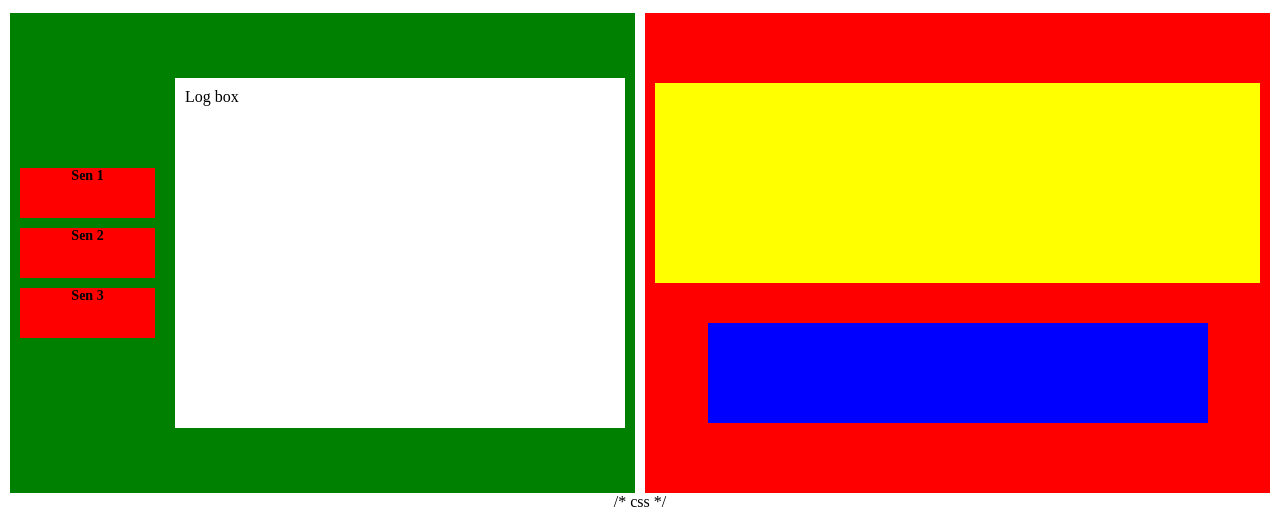
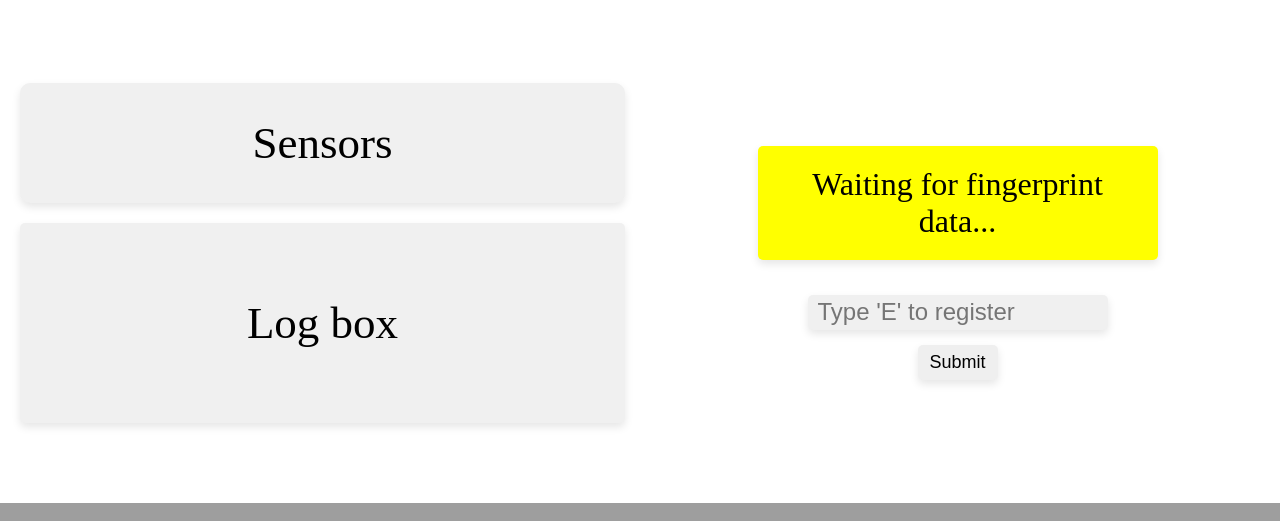
Before and after one commit to desirednamed123/capstone, a Flask app: page / in a window 1280 px wide. Shown: the part 544-1065 px from the top of the page. Run offline with Flask 3, Linux system fonts and the light colour scheme.

Commit message:
finish integ 24/02/25

```diff
--- /dev/null
+++ b/static/esp.js
@@ -0,0 +1,72 @@
+function fetchData() {
+    //juls
+    // Fetch fingerprint data
+    fetch('http://192.168.1.93/data')
+        .then(response => response.text())
+        .then(data => {
+            let fingerprintBox = document.getElementById('fingerprintStatus');
+            fingerprintBox.innerText = data;
+
+            // Change color based on fingerprint status
+            fingerprintBox.className = 'data-box';
+            if (data === "PLACE FINGER" || data === "ENROLLING" || data === "PLACE FINGER AGAIN" || data === "REMOVE FINGER") {
+                fingerprintBox.classList.add("orange");
+            } else if (data === "MATCH/Door Opened" || data === "SUCCESS: Fingerprint stored" || data === "SUCCESS") {
+                fingerprintBox.classList.add("green");
+            } else if (data === "NO MATCH/Door Closed" || data === "ERROR: Fingerprints did not match" || data === "ERROR") {
+                fingerprintBox.classList.add("red");
+            }
+        })
+        .catch(error => console.error('Error fetching fingerprint data:', error));
+
+    // Fetch sensor object detection data
+    fetch('http://192.168.1.93/object')
+    .then(response => response.text())
+    .then(data => {
+        let objectBox = document.getElementById('objectStatus');
+        objectBox.innerText = data;
+
+            // Reset classes before applying new ones
+            objectBox.className = "sen1";
+            // Change color based on object detection status
+            if (data === "No object detected.") {
+                objectBox.classList.add("no-object");
+            } else if (data === "Alert: Object detected within 10cm range.") {
+                objectBox.classList.add("object-near");  // Now this should work correctly!
+            }
+    })
+    .catch(error => console.error('Error fetching object data:', error));
+
+
+    fetch('http://192.168.1.93/gsm')
+    .then(response => response.text())
+    .then(data => {
+        let logbox = document.getElementById('logbox');
+        logbox.innerText = data;
+
+            // Reset classes before applying new ones
+            objectBox.className = "logbox";
+            if (data === "Sending SMS Alert...") {
+                logbox.innerText = "SMS Alert Sent!";
+            }else if (data === "No alert"){
+                logbox.innerText = "No alert";
+            }
+    })
+    .catch(error => console.error('Error fetching gsm data:', error));
+}
+
+
+
+
+
+function sendCommand() {
+    let command = document.getElementById("commandInput").value;
+    if (command.toUpperCase() === "E") {
+        fetch('http://192.168.1.93/register', { method: 'POST' })
+            .then(response => response.text())
+            .then(data => console.log("Command sent: " + data))
+            .catch(error => console.error('Error sending command:', error));
+    }
+}
+
+setInterval(fetchData, 2000); // Fetch data every 2 seconds
--- a/static/index.css
+++ b/static/index.css
@@ -3,6 +3,9 @@
     padding: 0;
     box-sizing: border-box;
 }
+
+
+
  /* css */
 body {
     display: flex;
@@ -36,6 +39,7 @@ img {
     max-width: 940px;
     height: 100%;
     max-height: 480px;
+    border-radius: 10px;
 }
 
 .maximize-btn {
@@ -60,33 +64,67 @@ img {
     padding: 10px;
     max-width: 940px;
     height: 480px;
-    background-color: green;
     gap: 20px;
+
 }
 
-.sensors {
+.sen1 {
     width: 100%;
-    max-width: 135px;
+    max-width: 624px;
+    font-size: 14px;
+    height: 120px;
+    font-size: clamp(1.5rem, -0.1406rem + 5.25vw, 2.8125rem);
+    background-color:  #F0F0F0;
+    text-align: center;
     display: flex;
-    flex-direction: column;
-    gap: 10px;
+    box-shadow: 0 4px 8px rgba(0, 0, 0, 0.1);
+    justify-content: center;
+    align-items: center;
+    border-radius: 10px;
 }
 
-.sensors h6 {
+.no-object {
     width: 100%;
-    font-size: 14px;
-    height: 50px;
+    max-width: 624px;
+    font-size: clamp(1.5rem, -0.1406rem + 5.25vw, 2.8125rem);
+    font-weight: bold;
+    height: 120px;
+    background-color: green;
+    text-align: center;
+    display: flex;
+    border-radius: 10px;
+    box-shadow: 0 4px 8px rgba(0, 0, 0, 0.1);
+    justify-content: center;
+    align-items: center;
+}
+/* juls */
+.object-near {
+    width: 100%;
+    max-width: 624px;
+    font-size: clamp(1.5rem, -0.1406rem + 5.25vw, 2.8125rem);
+    height: 120px;
+    font-weight: bold;
     background-color: red;
+    text-align: center;
+    display: flex;
+    border-radius: 10px;
+    box-shadow: 0 4px 8px rgba(0, 0, 0, 0.1);
+    justify-content: center;
     align-items: center;
-    text-align: center;
 }
 
 .logbox {
     width: 100%;
     max-width: 625px;
-    height: 350px;
-    background-color: white;
+    height: 200px;
+    font-size: clamp(1.5rem, -0.1406rem + 5.25vw, 2.8125rem);
+    box-shadow: 0 4px 8px rgba(0, 0, 0, 0.1);
+    background-color: #F0F0F0;
+    border-radius: 5px;
     padding: 10px;
+    display: flex;
+    justify-content: center;
+    align-items: center;
 }
 /* fingerprint_container */
 .fingerprint_container {
@@ -95,27 +133,96 @@ img {
     width: 100%;
     max-width: 940px;
     height: 480px;
-    gap: 40px;
-    background-color: red;
+    gap: 15px;
     display: flex;
     flex-direction: column;
     justify-content: center;
     align-items: center;
 }
 
-.fingerprint_container .indicator_1{
-    width: 100%;
-    max-width: 700px;
-    height: 200px;
-    background-color: yellow;
+.data-box {
+    width: 300px;
+    font-size: 32px;
+    margin: 20px;
+    padding: 20px;
+    box-shadow: 0 4px 8px rgba(0, 0, 0, 0.1);
+    width: 400px;
+    border-radius: 5px;
+    text-align: center;
 }
 
-.fingerprint_container .indicator_2{
+.indicator_1 {
+    font-size: 32px;
+    width: 100%;
+    max-width: 400px;
+    background-color: yellow;
+    text-align: center;
+    box-shadow: 0 4px 8px rgba(0, 0, 0, 0.1);
+}
+
+.orange {
+    width: 100%;
+    max-width: 400px;
+    box-shadow: 0 4px 8px rgba(0, 0, 0, 0.1);
+    background-color: orange;
+    color: black;
+    text-align: center;
+}
+
+.green{
+    width: 100%;
+    max-width: 400px;
+    background-color: green;
+    color: white;
+    box-shadow: 0 4px 8px rgba(0, 0, 0, 0.1);
+    text-align: center;
+}
+
+.red{
+    width: 100%;
+    max-width: 400px;
+    box-shadow: 0 4px 8px rgba(0, 0, 0, 0.1);
+    background-color: red;
+    color: white;
+    text-align: center;
+}
+
+.fingerprint_container input{
+    width: 100%;
+    border-radius: 5px;
+    max-width: 300px;
+    font-size: clamp(0.875rem, 0.0938rem + 2.5vw, 1.5rem);
+    background-color: #F0F0F0;
+    padding: 10px;
+    box-shadow: 0 4px 8px rgba(0, 0, 0, 0.1);
+    height: 35px;
+    border: none;
+    outline: none;
+}
+
+.fingerprint_container button{
+    padding: 5px;
+    height: 35px;
+    font-size: 18px;
+    width: 100%;
+    max-width: 80px;
+    border-radius: 5px;
+    outline: none;
+    border: none;
+    box-shadow: 0 4px 8px rgba(0, 0, 0, 0.1);
+
+}
+
+.fingerprint_container button:hover{
+    background-color: gray;
+}
+
+/* .fingerprint_container .indicator_2{
     max-width: 500px;
     width: 100%;
-    height: 100px;
+    height: 190px;
     background-color: blue;
-}
+} */
 
 /* Break points */
 /* Extra small devices (phones, 0px and up) */
@@ -136,7 +243,7 @@ img {
 
 /* Medium devices (tablets, 768px and up) */
 @media only screen and (min-width: 768px) {
-    .cam_container, .down_container, .sensor_container {
+    .cam_container, .down_container {
         flex-direction: row;
     }
 
--- a/static/index.js
+++ b/static/index.js
@@ -24,4 +24,5 @@ function maximizeImage(id) {
         alert("Fullscreen mode is not supported on your device.");
     }
 }
- /* css */
+
+  /* juls */
--- a/templates/index.html
+++ b/templates/index.html
@@ -21,22 +21,19 @@
             <button class="maximize-btn" onclick="maximizeImage('video2')">⛶</button>
         </div>
     </div>
-
+    <!---Juls--->
     <div class="down_container">
         <div class="sensor_container">
-            <div class="sensors">
-                <h6 id="sen1">Sen 1</h6>
-                <h6 id="sen2">Sen 2</h6>
-                <h6 id="sen3">Sen 3</h6>
-            </div>
-            <div id="logbox" class="logbox">Log box</div>
+            <div class="sen1" id="objectStatus">Sensors</div>
+            <div class="logbox" id="logbox">Log box</div>
         </div>
         <div class="fingerprint_container">
-            <div class="indicator_1"></div>
-            <div class="indicator_2"></div>
+            <div class="data-box indicator_1" id="fingerprintStatus">Waiting for fingerprint data...</div><!---FingerPrint--->
+            <input type="text" id="commandInput" placeholder="Type 'E' to register">
+            <button onclick="sendCommand()">Submit</button>
         </div>
     </div>
     <script src="{{ url_for('static', filename='index.js') }}"></script>
+    <script src="{{ url_for('static', filename='esp.js') }}"></script>
 </body>
 </html>
-/* css */
```
Also changed, not shown: app.py (+1 -8 lines).
